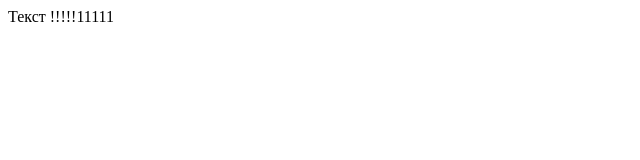
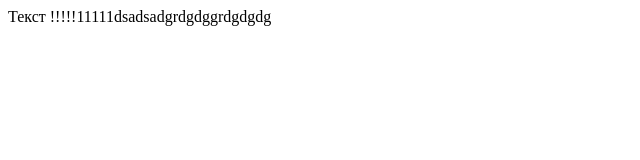
Before and after one commit to nikasav/test, a plain HTML site: page index.html in a window 1280 px wide. Shown: the whole page, without its empty margins (0-640 px from the left). Drawn offline with Linux system fonts and the light colour scheme.

Commit message:
test
test

```diff
--- a/index.html
+++ b/index.html
@@ -4,6 +4,6 @@
         <title>Document</title>
     </head>
     <body>
-        Текст !!!!!11111
+        Текст !!!!!11111dsadsadgrdgdggrdgdgdg
     </body>
 </html>
```
